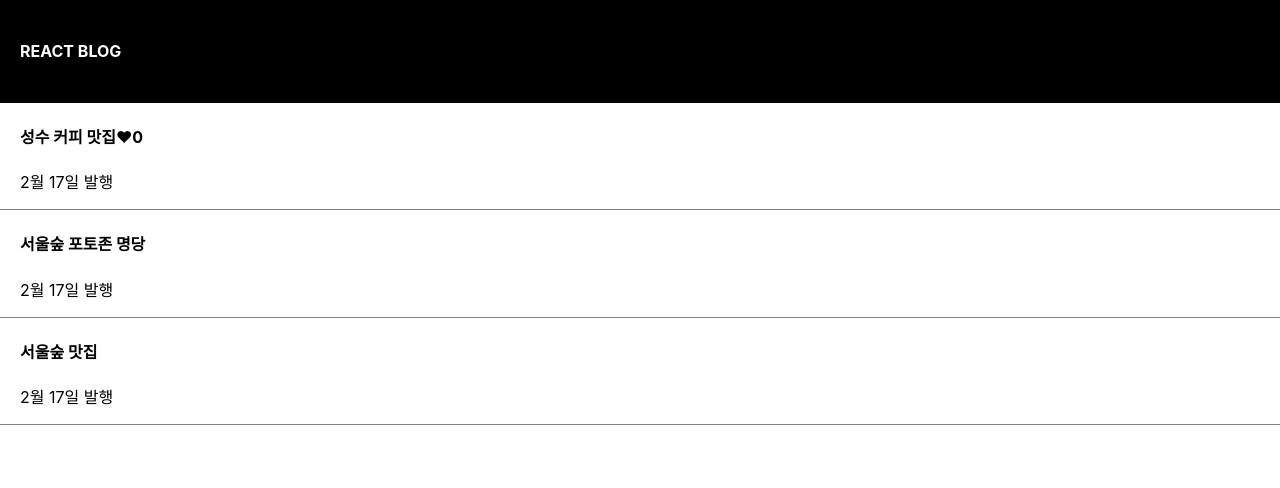
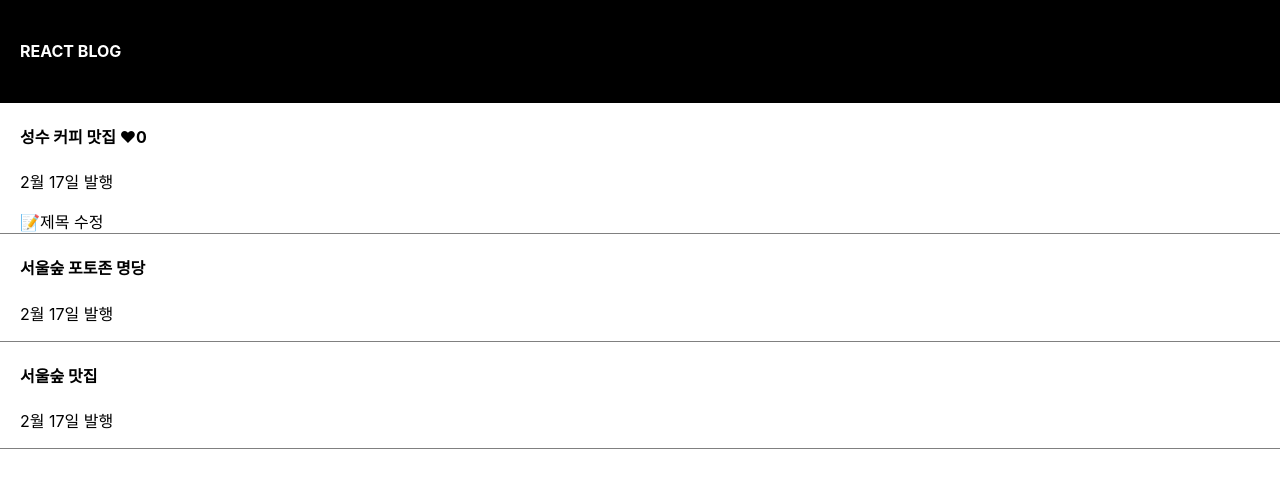
Before and after one commit to gitjaeran/react-blog, a React (Create React App) app: page / in a window 1280 px wide. Shown: the top 488 px of the page. Built offline with nearby package versions, Linux system fonts and the light colour scheme.

Commit message:
spread operator code

```diff
--- a/src/App.js
+++ b/src/App.js
@@ -33,10 +33,19 @@ function App() {
       <div className="list">
         <h4>
           {postName[0]}
-          <span onClick={() => (like === 0 ? setLike(1) : setLike(0))}>❤</span>
+          <span onClick={() => (like === 0 ? setLike(1) : setLike(0))}> ❤</span>
           {like}
         </h4>
         <p>2월 17일 발행</p>
+        <span
+          onClick={() => {
+            let postNameCopy = [...postName];
+            postNameCopy[0] = "성수 파스타 맛집";
+            setPostName(postNameCopy);
+          }}
+        >
+          📝제목 수정
+        </span>
       </div>
       <div className="list">
         <h4>{postName[1]}</h4>
```
